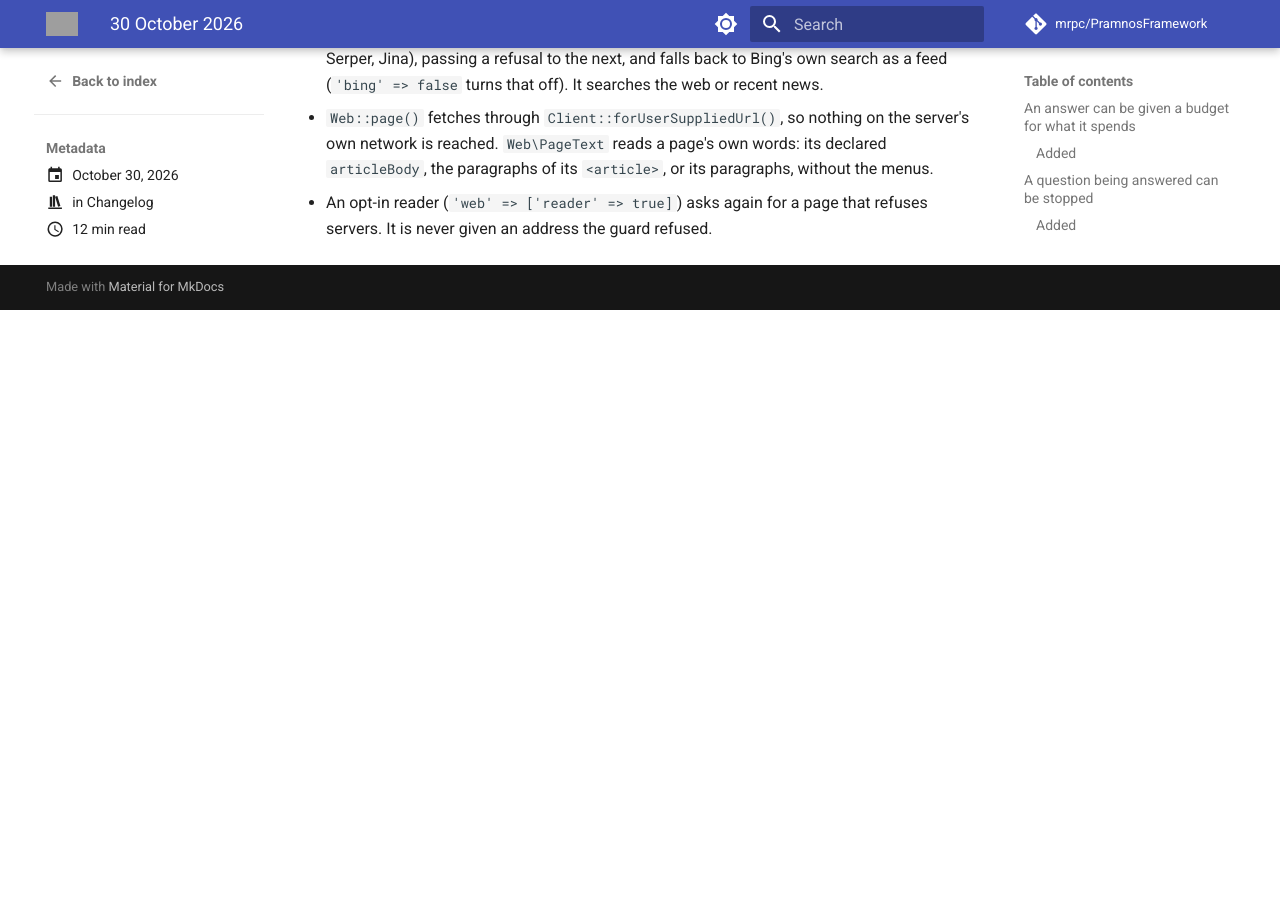
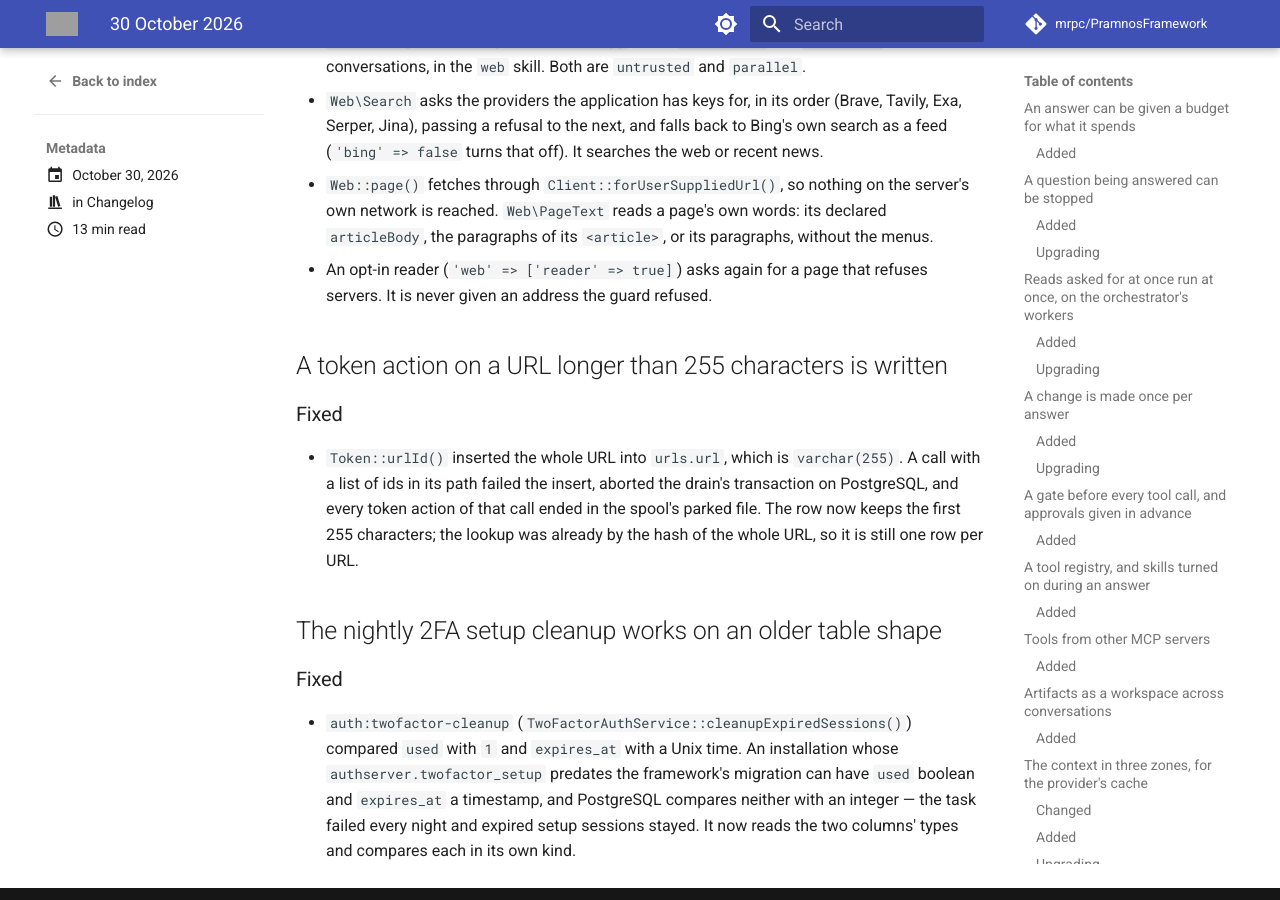
Before and after one commit to mrpc/PramnosFramework, an MkDocs documentation site: the page built from docs/version-history/posts/2026-10-30.md, in a window 1280 px wide and 900 px high, scrolled down 10827 px. Built offline with MkDocs 1.6.1 and Material for MkDocs 9.7.7, drawn with Linux system fonts in a browser that asks for light colours; comment, search, counter and statistics services are not loaded; before the commit the page ends 11137 px from its top, so only the background shows below that; some of the changed text lies outside the part shown; grey boxes are pictures that could not be loaded.

Commit message:
fix(user): a token action on a URL longer than 255 characters is written — urls.url keeps the first 255, found by the whole URL's hash

````diff
--- a/docs/Pramnos_Authentication_Guide.md
+++ b/docs/Pramnos_Authentication_Guide.md
@@ -2599,9 +2599,13 @@ Three properties worth knowing when reading a report built on this table:
 - **The cache is per process; the registry is not.** A second worker resolving a URL the first one
   registered finds the existing row rather than inserting a duplicate, so ids are stable across
   processes and a report can group on them.
-- **An unreachable registry resolves to `0`, and the drain carries on.** `0` is the "no URL" value
-  the action row takes, so a missing or broken `urls` table costs the URL of an action rather than
-  the whole batch — a gap in a report instead of a gap in the audit trail.
+- **A URL longer than the column is kept cut.** `urls.url` holds 255 characters, and a call with a
+  list of ids in its path can be longer. The row stores the first 255; the lookup is by the hash of
+  the *whole* URL, so it is still one row per URL and found again by the next call.
+- **An unreachable registry resolves to `0`.** `urlId()` itself never throws. Where
+  `tokenactions.urlid` carries its foreign key to `urls`, an action row with `0` cannot be written
+  either, so the spool keeps the batch and retries it — which is what a registry that is down for a
+  moment needs.
 
 A consequence for anyone reading `urls`: a query string is **not** part of the key. The registry is
 per endpoint, so `/orders?id=1` and `/orders?id=2` are one row. That is deliberate — the alternative
@@ -2958,7 +2962,7 @@ $svc->disable($userId, $password);                            // refused when wr
 $newCodes = $svc->regenerateBackupCodes($userId, $password);  // string[]|false
 $svc->disableForOperator($userId);                            // administrative
 $svc->regenerateBackupCodesForOperator($userId);              // administrative, destructive
-$svc->cleanupExpiredSessions();                               // removes used/expired setup rows
+$svc->cleanupExpiredSessions();                               // removes used/expired setup rows — `used` integer or boolean, `expires_at` Unix time or timestamp
 ```
 
 **The issuer is the name the authenticator app files the account under.** `startSetup()`
--- a/docs/version-history/posts/2026-10-30.md
+++ b/docs/version-history/posts/2026-10-30.md
@@ -29,6 +29,8 @@ Twenty-two entries today:
 - The companion's journal, its morning and evening routines, and a warm answer when the frontier is down
 - A conversation's tools in skills, turned on as the model needs them
 - The web for the assistant: searching it and reading a page, safely
+- A token action on a URL longer than 255 characters is written
+- The nightly 2FA setup cleanup works on an older table shape
 
 <!-- more -->
 
@@ -393,3 +395,22 @@ See the [LLM guide](../../Pramnos_LLM_Guide.md#a-model-for-each-question-tiers).
   paragraphs of its `<article>`, or its paragraphs, without the menus.
 - An opt-in reader (`'web' => ['reader' => true]`) asks again for a page that refuses servers.
   It is never given an address the guard refused.
+
+## A token action on a URL longer than 255 characters is written
+
+### Fixed
+
+- `Token::urlId()` inserted the whole URL into `urls.url`, which is `varchar(255)`. A call with a
+  list of ids in its path failed the insert, aborted the drain's transaction on PostgreSQL, and
+  every token action of that call ended in the spool's parked file. The row now keeps the first 255
+  characters; the lookup was already by the hash of the whole URL, so it is still one row per URL.
+
+## The nightly 2FA setup cleanup works on an older table shape
+
+### Fixed
+
+- `auth:twofactor-cleanup` (`TwoFactorAuthService::cleanupExpiredSessions()`) compared `used` with
+  `1` and `expires_at` with a Unix time. An installation whose `authserver.twofactor_setup`
+  predates the framework's migration can have `used` boolean and `expires_at` a timestamp, and
+  PostgreSQL compares neither with an integer — the task failed every night and expired setup
+  sessions stayed. It now reads the two columns' types and compares each in its own kind.
````
Also changed, not shown: other parts of docs/version-history/posts/2026-10-30.md (+1 -1 lines), 2 other files.
